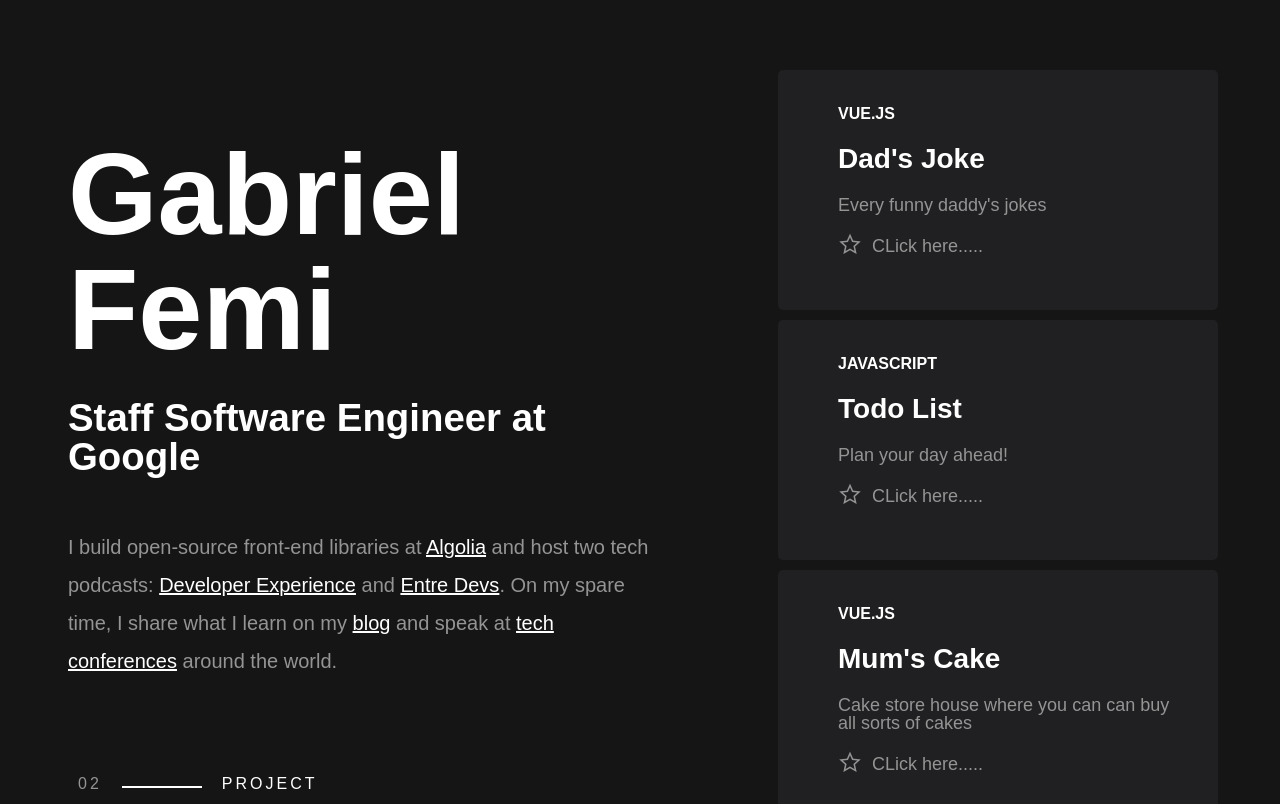
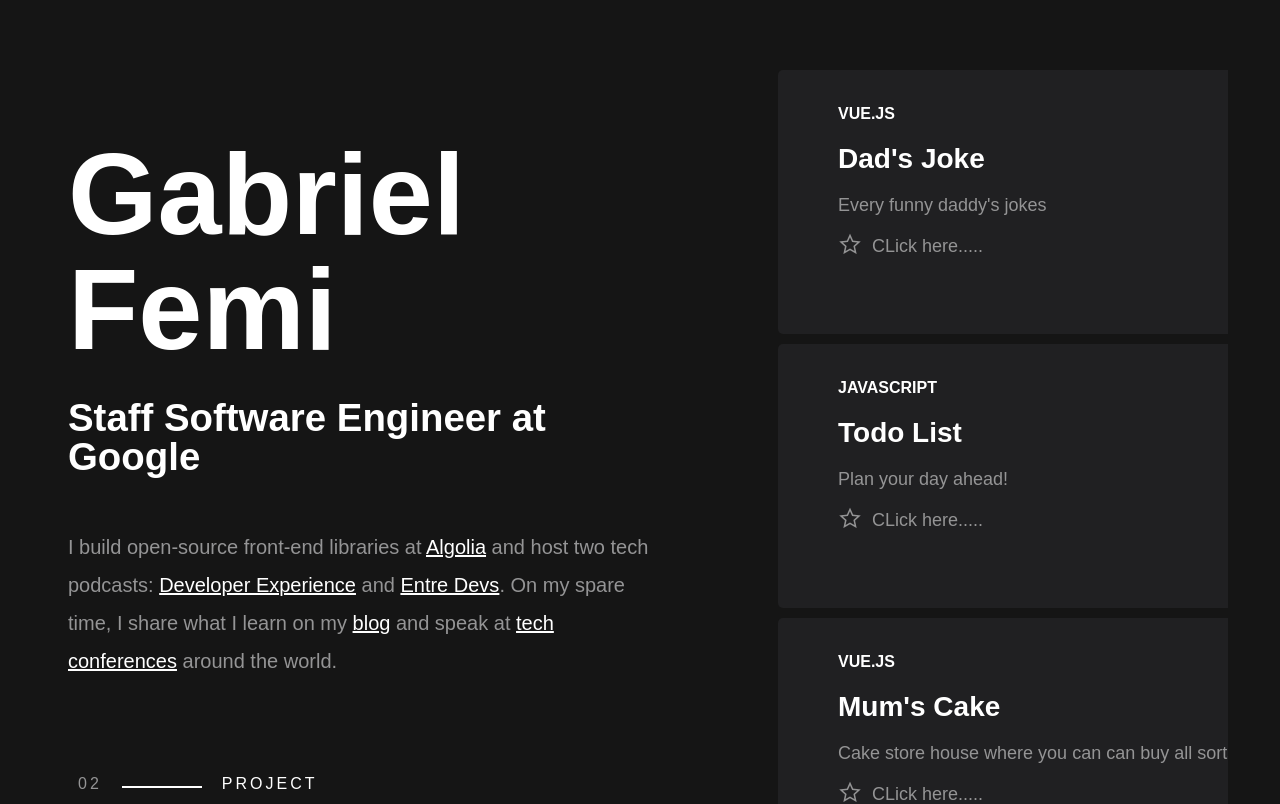
Before and after one commit to femigabriel/my-website, a Vue app: page / in a window 1280 px wide. Shown: the top 804 px of the page. Built offline with nearby package versions, Linux system fonts and the light colour scheme; a web font is replaced by a local one.

Commit message:
updated width of the projects

```diff
--- a/src/App.vue
+++ b/src/App.vue
@@ -6,9 +6,9 @@
   <div class="app">
     <Profile class="profile" />
     <div class="project-work">
-      <div class="project">
+      <div class="projects">
         <Projects />
-        <div class="projects">
+        <div class="project-flex">
           <ProjectFlex />
           <ProjectGrid />
         </div>
@@ -38,6 +38,8 @@ export default {
 @import url("https://rsms.me/inter/inter.css");
 #app {
   margin-top: 60px;
+  width: 100%;
+  flex-shrink: 0;
 }
 
 *,
@@ -54,16 +56,16 @@ body {
   width: 100%;
 }
 #app {
-  width: 100%;
 }
 .app {
   width: 100%;
   display: flex;
+  flex-shrink: 0;
   margin-left: auto;
   margin-right: auto;
   padding-left: 60px;
   padding-right: 60px;
-  /* position: fixed; */
+  position: fixed;
 }
 .profile {
   /* width: 650px; */
@@ -76,11 +78,16 @@ body {
 .project-work::-webkit-scrollbar {
   display: none;
 }
-.projects{
-   display: flex;
+.projects {
+  width: 50%;
 }
 .profile {
   overflow: ;
+}
+.project-flex {
+  display: flex;
+  flex-shrink: 0;
+
 }
 @media (max-width: 680px) {
   body {
@@ -94,9 +101,9 @@ body {
     overflow-x: hidden;
     display: block;
   }
-.projects{
-   display: block
-}
+  .projects {
+    display: block;
+  }
 }
 .profile {
   padding-right: 100px;
--- a/src/components/Projects.vue
+++ b/src/components/Projects.vue
@@ -62,8 +62,9 @@ export default {
   margin: 10px 10px;
 }
 .project-box {
-  /* width: 760px; */
-  height: 30vh;
+  width: 800px;
+
+  height: 33vh;
   background: rgb(32, 32, 34);
   padding-left: 60px;
   padding-right: 40px;
```
